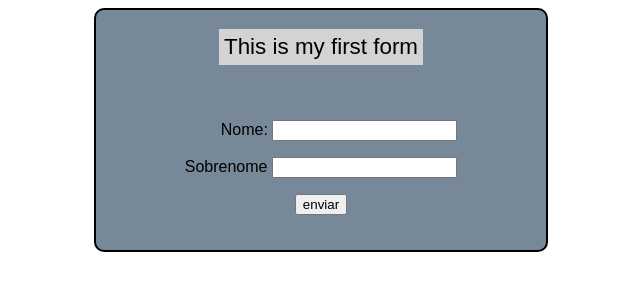
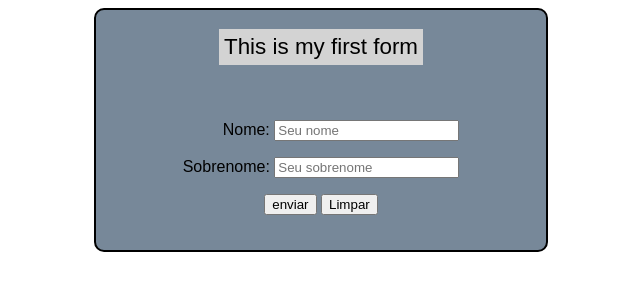
Before and after one commit to Marcos-Moreira5112/HTML-CSS, a plain HTML site: page exercicios/ex-024/index.html in a window 1280 px wide. Shown: the whole page, without its empty margins (319-959 px from the left). Drawn offline with Linux system fonts and the light colour scheme.

Commit message:
Adicionei vários atributos

```diff
--- a/exercicios/ex-024/estilo.css
+++ b/exercicios/ex-024/estilo.css
@@ -4,12 +4,8 @@
     font-family: Arial, Helvetica, sans-serif;
 }
 
-#titulo {
-    display: inline-block;
-    background-color: lightgray;
-    padding: 5px;
-    margin: 0px;
-    font-size: 1.4em;
+form > p{
+    text-align: left;
 }
 
 div#container{
@@ -27,14 +23,20 @@ div#caixa {
     height: 240px;
 }
 
-#textnome{
-    margin-left: 36px;
+
+/* INICIO DOS IDs*/
+#titulo {
+    display: inline-block;
+    background-color: lightgray;
+    padding: 5px;
+    margin: 0px;
+    font-size: 1.4em;
+}
+
+#textnome01{
+    margin-left: 40px;
 }
 
 #enviar {
     text-align: center;
 }
-
-form > p{
-    text-align: left;
-}
--- a/exercicios/ex-024/index.html
+++ b/exercicios/ex-024/index.html
@@ -11,12 +11,21 @@
     <div id="container">
         <div id="caixa">
             <P id="titulo">This is my first form</P>
-            <form>
-                <p id="textnome"><label for="inome"> Nome: </label>
-                    <input type="text" name="nome" id="inome"></p>
-                <p><label for="isobren"> Sobrenome </label>
-                    <input type="text" name="sobren" id="isobren"></p>
-                <p id="enviar"><input type="submit" value="enviar"></p>
+            <form autocomplete="off">
+                <p id="textnome01">
+                    <label for="inome"> Nome: </label>
+                    <input type="text" name="nome" id="inome" required  placeholder="Seu nome">
+                </p>
+
+                <p>
+                    <label for="isobren"> Sobrenome: </label>
+                    <input type="text" name="sobren" id="isobren" required  placeholder="Seu sobrenome">
+                </p>
+
+                <p id="enviar">
+                    <input type="submit" value="enviar">
+                    <input type="reset" value="Limpar">
+                </p>
             </form>
         </div>
     </div>
```
